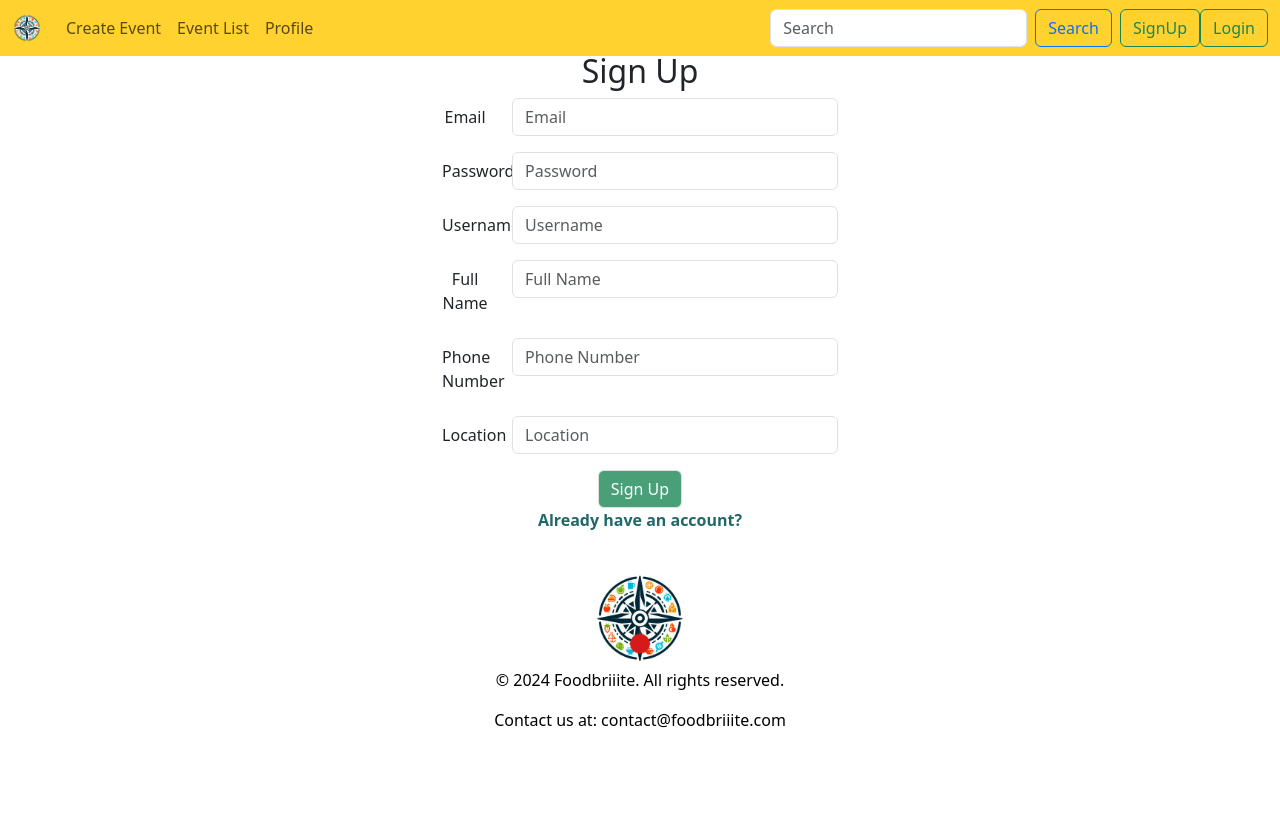
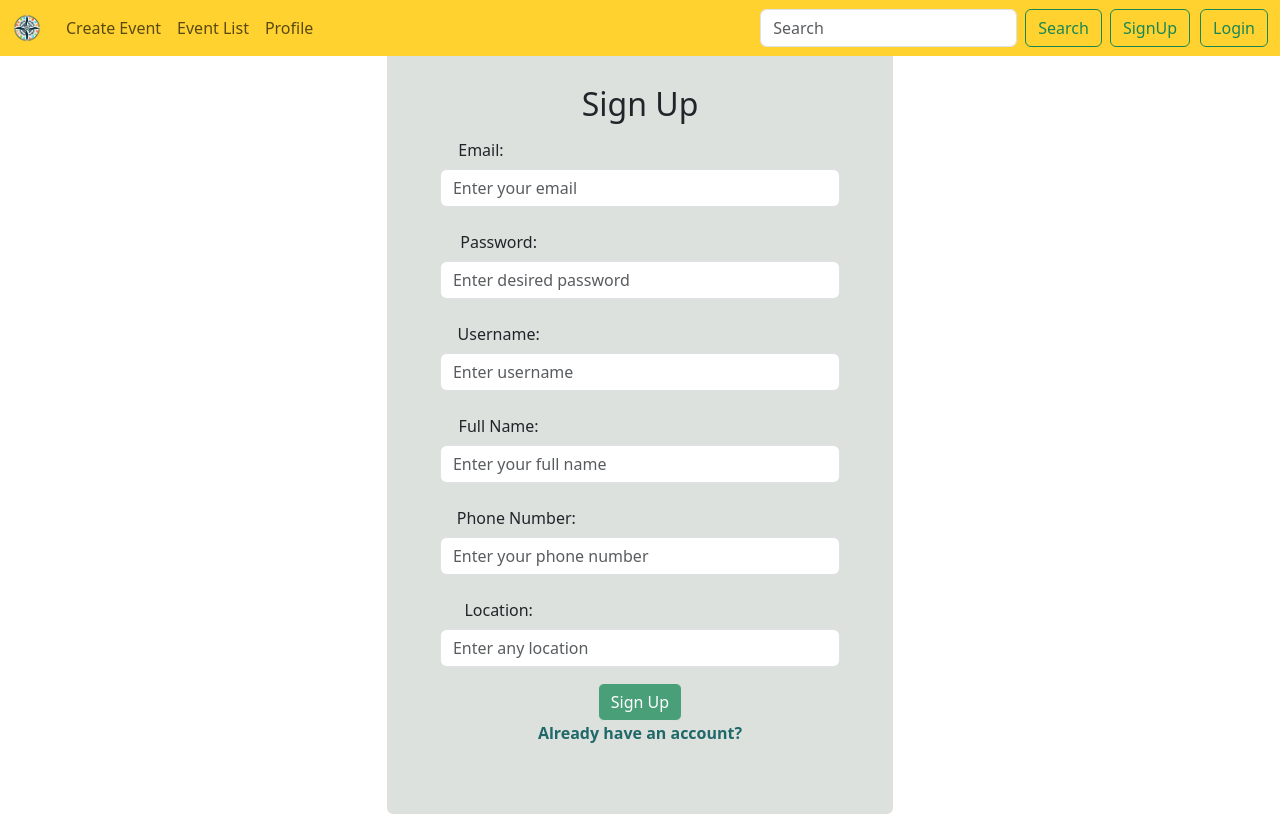
Before and after one commit to SaraM09/hackathon-1-front-end, a React (Vite) app: page /signup in a window 1280 px wide. Shown: the top 815 px of the page. Built offline with nearby package versions, Linux system fonts and the light colour scheme; no server answers.

Commit message:
added and edited components

```diff
--- a/src/components/CreateEventForm.jsx
+++ b/src/components/CreateEventForm.jsx
@@ -78,7 +78,8 @@ const CreateEventForm = () => {
      setImageFile(null);
   };
   return (
-    <Card className="border-5" style={{ borderColor: '#DCE1DE' }}>
+    <div>
+    <Card className="border-5" style={{ borderColor: '#DCE1DE', background: '#DCE1DE' }}>
     <Card.Body>
     <Form onSubmit={handleSubmit}>
       <h2>Create Food Donation Event</h2>
@@ -197,6 +198,7 @@ const CreateEventForm = () => {
     </Form>
     </Card.Body>
     </Card>
+    </div>
   );
 };
 
--- a/src/components/Feature2/Organisms/SignIn.jsx
+++ b/src/components/Feature2/Organisms/SignIn.jsx
@@ -21,16 +21,17 @@ const loginForm = () => {
     };
 
     return (
-        <Card className="border-5" style={{ borderColor: '#DCE1DE' }}>
-    <Card.Body>
+        <Card className="border-5" style={{ borderColor: '#DCE1DE', background: '#DCE1DE' }}>
+        <Card.Body>
         <Form onSubmit={handleSubmit}>
           <h2>Login</h2>
           <Form.Group as={Row} className="mb-3" controlId="formHorizontalEmail">
-            <Form.Label column sm={2}>
-              Email
+            <Form.Label column sm={3}>
+              Email:
             </Form.Label>
-            <Col sm={10}>
+            <Col sm={12}>
               <Form.Control
+              placeholder="Enter email"
                 type="email"
                 value={email}
                 onChange={(e) => setEmail(e.target.value)}
@@ -40,11 +41,12 @@ const loginForm = () => {
           </Form.Group>
 
           <Form.Group as={Row} className="mb-1" controlId="formHorizontalPassword">
-            <Form.Label column sm={2}>
-              Password
+            <Form.Label column sm={4}>
+              Password:
             </Form.Label>
-            <Col sm={10}>
+            <Col sm={12}>
               <Form.Control
+                placeholder="Enter password"
                 type="password"
                 value={password}
                 onChange={(e) => setPassword(e.target.value)}
--- a/src/components/Feature2/Organisms/SignUp.jsx
+++ b/src/components/Feature2/Organisms/SignUp.jsx
@@ -2,7 +2,7 @@ import React, { useState, useContext } from "react";
 import { Link } from "react-router-dom";
 import { useNavigate } from "react-router-dom";
 import { useAuth } from "../../../Contexts/AuthContext/AuthContext.jsx";
-import { Form, Button, Row, Col } from "react-bootstrap";
+import { Form, Button, Row, Col, Card } from "react-bootstrap";
 
 const isPasswordValid = (password) => {
   // regex patterns for password requirements
@@ -48,16 +48,18 @@ const signUpForm = ({ onSubmit }) => {
   };
 
   return (
+    <Card className="border-5" style={{ borderColor: '#DCE1DE', background: '#DCE1DE' }}>
+        <Card.Body>
     <Form onSubmit={handleSignUp}>
       <h2>Sign Up</h2>
       <Form.Group as={Row} className="mb-3" controlId="formHorizontalEmail">
-        <Form.Label column sm={2}>
-          Email
+        <Form.Label column sm={3}>
+          Email:
         </Form.Label>
-        <Col sm={10}>
+        <Col sm={13}>
           <Form.Control
             type="email"
-            placeholder="Email"
+            placeholder="Enter your email"
             value={email}
             onChange={(e) => setEmail(e.target.value)}
           />
@@ -65,13 +67,13 @@ const signUpForm = ({ onSubmit }) => {
       </Form.Group>
 
       <Form.Group as={Row} className="mb-3" controlId="formHorizontalPassword">
-        <Form.Label column sm={2}>
-          Password
+        <Form.Label column sm={4}>
+          Password:
         </Form.Label>
-        <Col sm={10}>
+        <Col sm={13}>
           <Form.Control
             type="password"
-            placeholder="Password"
+            placeholder="Enter desired password"
             value={password}
             onChange={(e) => setPassword(e.target.value)}
           />
@@ -79,13 +81,13 @@ const signUpForm = ({ onSubmit }) => {
       </Form.Group>
 
       <Form.Group as={Row} className="mb-3" controlId="formHorizontalUsername">
-        <Form.Label column sm={2}>
-          Username
+        <Form.Label column sm={4}>
+          Username:
         </Form.Label>
-        <Col sm={10}>
+        <Col sm={13}>
           <Form.Control
             type="text"
-            placeholder="Username"
+            placeholder="Enter username"
             value={username}
             onChange={(e) => setUsername(e.target.value)}
           />
@@ -93,13 +95,13 @@ const signUpForm = ({ onSubmit }) => {
       </Form.Group>
 
       <Form.Group as={Row} className="mb-3" controlId="formHorizontalFullName">
-        <Form.Label column sm={2}>
-          Full Name
+        <Form.Label column sm={4}>
+          Full Name:
         </Form.Label>
-        <Col sm={10}>
+        <Col sm={13}>
           <Form.Control
             type="text"
-            placeholder="Full Name"
+            placeholder="Enter your full name"
             value={full_name}
             onChange={(e) => setFull_name(e.target.value)}
           />
@@ -107,13 +109,13 @@ const signUpForm = ({ onSubmit }) => {
       </Form.Group>
 
       <Form.Group as={Row} className="mb-3" controlId="formHorizontalPhoneNumber">
-        <Form.Label column sm={2}>
-          Phone Number
+        <Form.Label column sm={5}>
+          Phone Number:
         </Form.Label>
-        <Col sm={10}>
+        <Col sm={13}>
           <Form.Control
             type="text"
-            placeholder="Phone Number"
+            placeholder="Enter your phone number"
             value={phone_number}
             onChange={(e) => setPhone_number(e.target.value)}
           />
@@ -121,13 +123,13 @@ const signUpForm = ({ onSubmit }) => {
       </Form.Group>
 
       <Form.Group as={Row} className="mb-3" controlId="formHorizontalLocation">
-        <Form.Label column sm={2}>
-          Location
+        <Form.Label column sm={4}>
+          Location:
         </Form.Label>
-        <Col sm={10}>
+        <Col sm={13}>
           <Form.Control
             type="text"
-            placeholder="Location"
+            placeholder="Enter any location"
             value={location}
             onChange={(e) => setLocation(e.target.value)}
           />
@@ -143,6 +145,8 @@ const signUpForm = ({ onSubmit }) => {
         </Link>
       </Form.Group>
     </Form>
+    </Card.Body>
+        </Card>
   );
 };
 
--- a/src/components/header.jsx
+++ b/src/components/header.jsx
@@ -54,12 +54,12 @@ const Header = () => {
                 className="me-2"
                 aria-label="Search"
               />
-              <Button variant="outline-primary" className="me-2">
+              <Button variant="outline-success" className="me-2">
                 Search
               </Button>
 
               <Link to= "/signup">
-                <Button variant="outline-success">SignUp</Button>
+                <Button style={{ marginRight: "10px" }} variant="outline-success">SignUp</Button>
               </Link>
 
               <Link to= "/signin">
```
Also changed, not shown: src/components/pexels-photo-6995247.jpeg (added).
